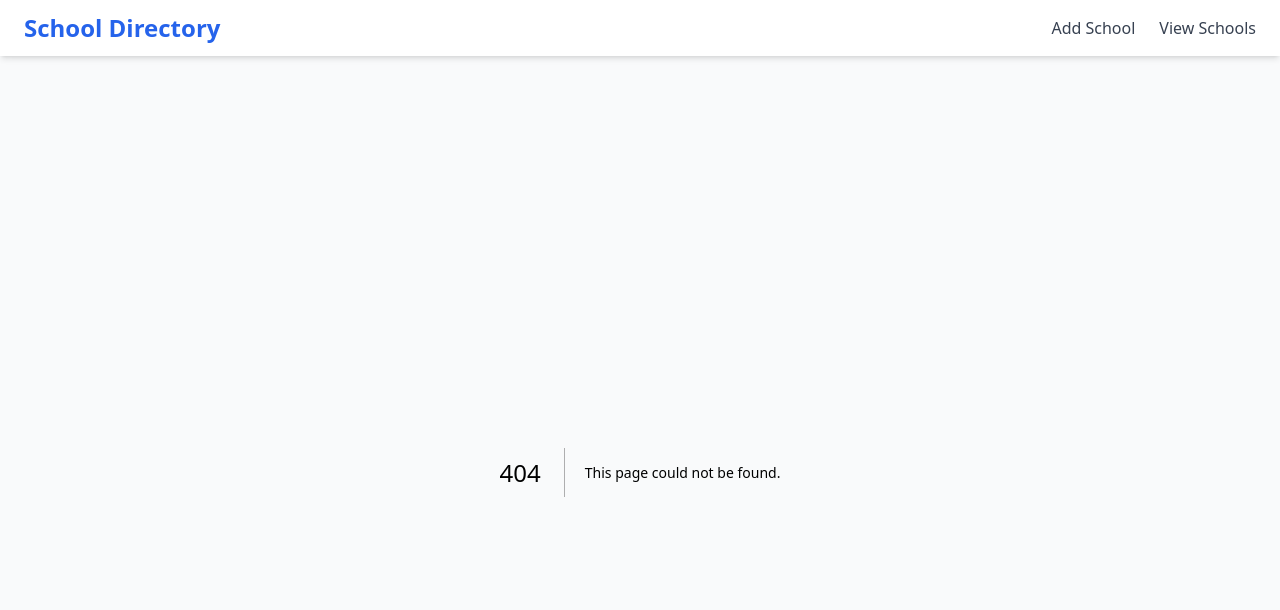
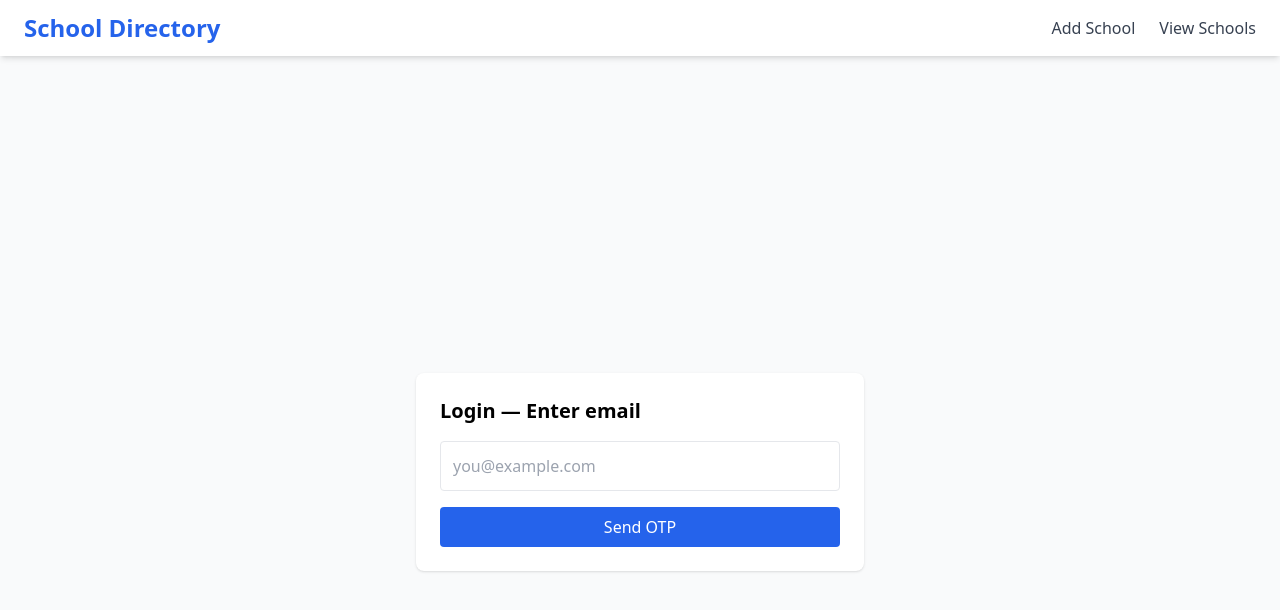
Before and after one commit to Nayan1509/School-Directory, a Next.js app: page /login in a window 1280 px wide. Before the commit this address had no page. Shown: the top 610 px of the page. Built offline with nearby package versions, Linux system fonts and the light colour scheme.

Commit message:
Added login page

```diff
--- a/package.json
+++ b/package.json
@@ -9,12 +9,15 @@
     "lint": "eslint"
   },
   "dependencies": {
+    "bcryptjs": "^3.0.2",
     "cloudinary": "^2.7.0",
     "framer-motion": "^12.23.12",
+    "jsonwebtoken": "^9.0.2",
     "multer": "^2.0.2",
     "mysql2": "^3.14.3",
     "next": "15.5.2",
     "next-connect": "^1.0.0",
+    "nodemailer": "^7.0.6",
     "react": "19.1.0",
     "react-dom": "19.1.0",
     "react-hook-form": "^7.62.0",
--- /dev/null
+++ b/pages/login.jsx
@@ -0,0 +1,87 @@
+import { useState } from "react";
+import { useRouter } from "next/router";
+import toast from "react-hot-toast";
+
+export default function Login() {
+  const [step, setStep] = useState("request"); // 'request'|'verify'
+  const [email, setEmail] = useState("");
+  const [code, setCode] = useState("");
+  const router = useRouter();
+
+  const handleRequest = async (e) => {
+    e.preventDefault();
+    const res = await fetch("/api/requestOtp", {
+      method: "POST",
+      headers: { "Content-Type": "application/json" },
+      body: JSON.stringify({ email }),
+    });
+    const data = await res.json();
+    if (!res.ok) return toast.error(data.error || "Failed to send OTP");
+    toast.success("OTP sent to your email");
+    setStep("verify");
+  };
+
+  const handleVerify = async (e) => {
+    e.preventDefault();
+    const res = await fetch("/api/verifyOtp", {
+      method: "POST",
+      headers: { "Content-Type": "application/json" },
+      body: JSON.stringify({ email, code }),
+    });
+    const data = await res.json();
+    if (!res.ok) return toast.error(data.error || "OTP invalid");
+    toast.success("Logged in");
+    router.push("/addSchool");
+  };
+
+  return (
+    <div className="min-h-screen flex items-center justify-center">
+      <div className="max-w-md w-full p-6 bg-white rounded-lg shadow">
+        {step === "request" ? (
+          <>
+            <h2 className="text-xl font-bold mb-4">Login — Enter email</h2>
+            <form onSubmit={handleRequest} className="space-y-4">
+              <input
+                required
+                type="email"
+                value={email}
+                onChange={(e) => setEmail(e.target.value)}
+                placeholder="you@example.com"
+                className="w-full border p-3 rounded"
+              />
+              <button className="w-full py-2 bg-blue-600 text-white rounded">
+                Send OTP
+              </button>
+            </form>
+          </>
+        ) : (
+          <>
+            <h2 className="text-xl font-bold mb-4">Enter the 6-digit code</h2>
+            <form onSubmit={handleVerify} className="space-y-4">
+              <input
+                required
+                type="text"
+                value={code}
+                onChange={(e) => setCode(e.target.value)}
+                placeholder="123456"
+                className="w-full border p-3 rounded"
+              />
+              <div className="flex gap-2">
+                <button className="flex-1 py-2 bg-blue-600 text-white rounded">
+                  Verify
+                </button>
+                <button
+                  type="button"
+                  onClick={() => setStep("request")}
+                  className="py-2 px-4 border rounded"
+                >
+                  Change email
+                </button>
+              </div>
+            </form>
+          </>
+        )}
+      </div>
+    </div>
+  );
+}
```
Also changed, not shown: 2 other files (tests, documents, lock files or other folders).
